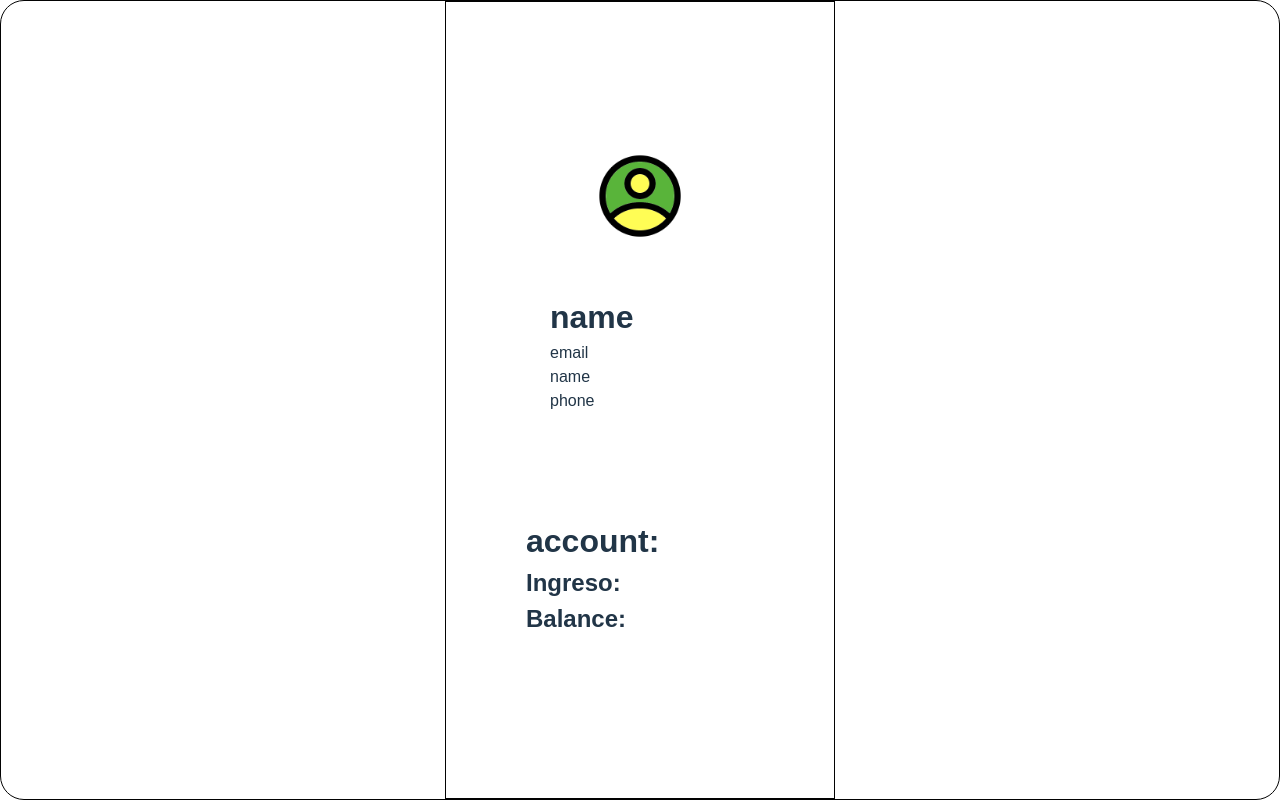
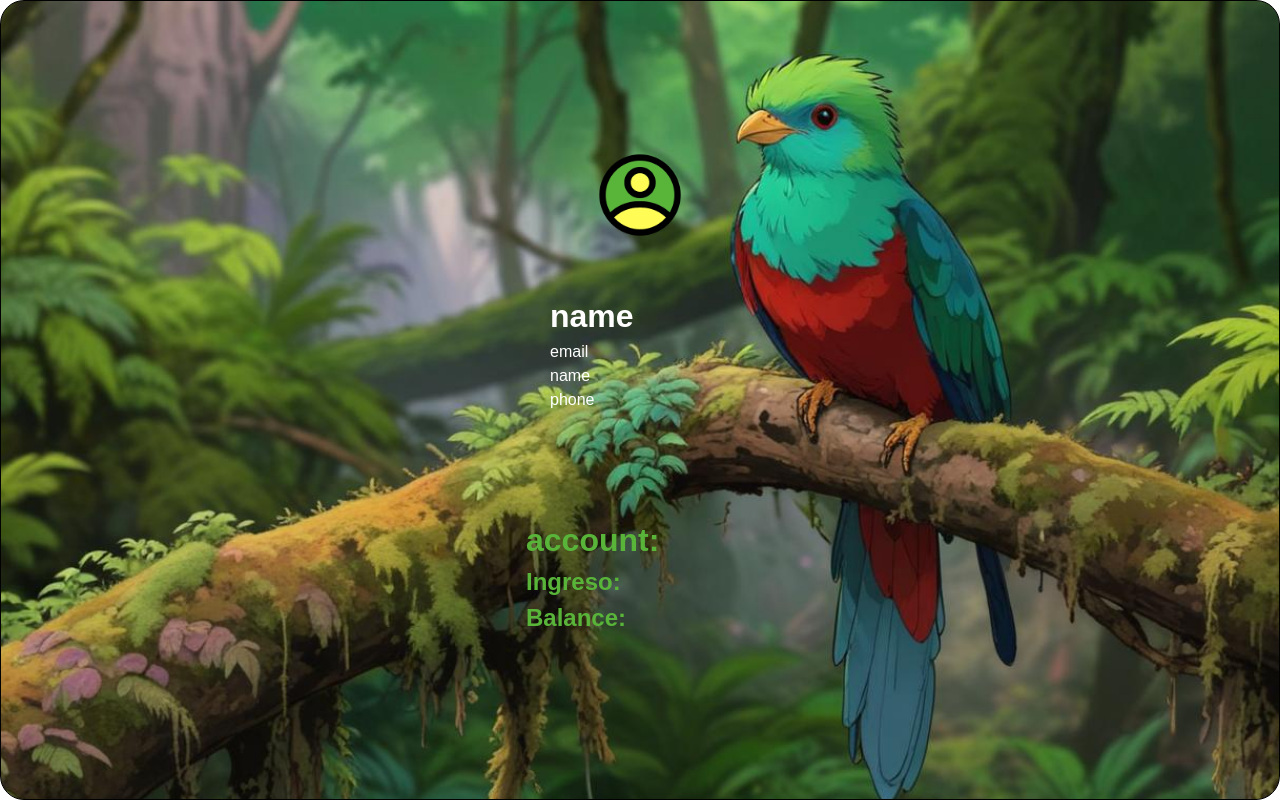
Before and after one commit to JTejaxun-2022229/React-Frontend-Banco, a React (Vite) app: page /user in a window 1280 px wide. Built offline with nearby package versions, Linux system fonts and the light colour scheme.

Commit message:
Se agrega la imagen de fondo en la vista de informacion de usuario

```diff
--- a/src/pages/userPage/userPage.css
+++ b/src/pages/userPage/userPage.css
@@ -8,11 +8,13 @@
     justify-content: center;
     /*align-items: center;*/
     background-color: white;
-
+    background-image: url('../../../public/img/El_quetzalFondo.jpeg');
+    background-size: cover;
+    background-repeat: no-repeat;
+    background-position: center;
 }
 
 .user-container{
-    border: 1px solid #020202;
     padding: 10vh;
     display: flex;
 }
@@ -25,10 +27,12 @@ img{
 
 .info-user{
     padding: 3vh;
+    color: white;
 }
 
 .info-account{
     position: absolute;
     margin-top: 10vh;
     margin-right: 20%;
+    color: rgba(89,180,58,1);
 }
```
